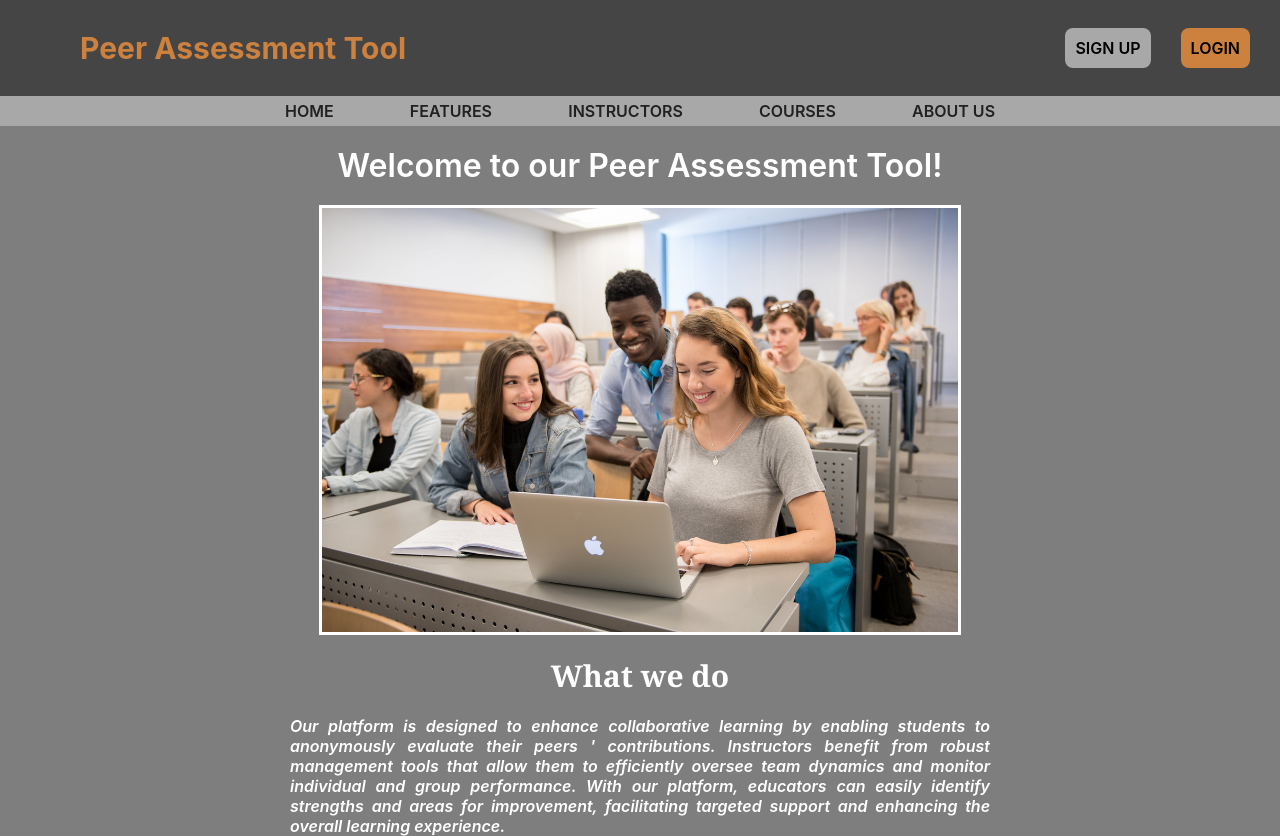
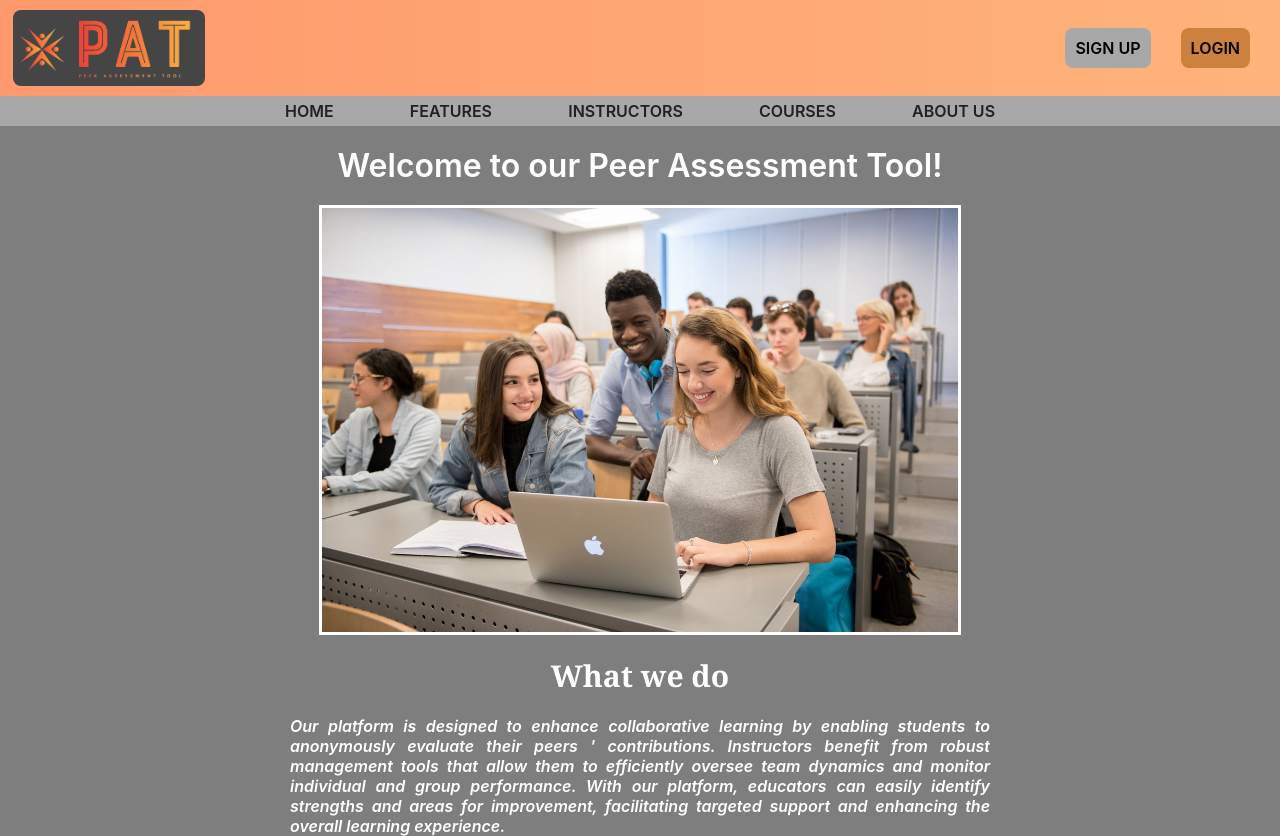
Before and after one commit to DaraDadgar/GroupX_SOEN341_Project_F24, a React (Vite) app in the folder frontend/: page / in a window 1280 px wide. Built offline with nearby package versions, Linux system fonts and the light colour scheme.

Commit message:
cool css stuff

```diff
--- a/frontend/src/components/Header.jsx
+++ b/frontend/src/components/Header.jsx
@@ -1,4 +1,5 @@
 import "../css/header.css";
+import logo from "../assets/header.png"
 import { useNavigate } from "react-router-dom";
 import { useAuth } from "../config/UseAuth";
 import homeIcon from "../pictures/home.png";
@@ -9,7 +10,7 @@ export default function Header() {
 
   return (
     <header>
-      <h1>Peer Assessment Tool</h1>
+      <img src={logo} alt="Flowers in Chania" className="logo"></img>
       {token ? <LoggedIn /> : <LoggedOut />}
     </header>
   );
--- a/frontend/src/css/header.css
+++ b/frontend/src/css/header.css
@@ -1,9 +1,22 @@
+:root {
+  --bg-color:rgba(70 69 69 / 100%);
+}
+
+
+
 header {
-  background-color: rgba(70 69 69 / 100%);
+  /* background-color: rgba(70 69 69 / 100%); */
+  background: linear-gradient(to right, #ff7e5f, #feb47b);
   display: flex;
   flex-direction: row;
   align-items: center;
+  background-size: 200% 100%; /* Larger background for transition */
+  background-position: 0% 50%; /* Start position */
   height: 96px;
+  transition: background-position 1s ease;
+}
+header:hover {
+  background-position: 100% 50%;
 }
 
 header h1 {
@@ -24,23 +37,34 @@ header .topright-display {
 .sign-up {
   background-color: rgba(168 168 168 / 100%);
   margin-right: 30px;
+  transition: background-color 0.3s ease, transform 0.3s ease;
 }
 
 .sign-up:hover {
   color: rgba(168 168 168 / 100%);
   background-color: black;
+  transform: scale(1.1);
 }
 
 .login,
 .logout,
 header img {
   background-color: rgba(204 129 63 / 100%);
+  transition: background-color 0.3s ease, transform 0.3s ease;
+}
+
+.logo {
+  background-color: var(--bg-color);
+  height: 80%;
+  width: 15%;
+  margin-left: 1%;
 }
 
 .login:hover,
 .logout:hover {
   color: rgba(204 129 63 / 100%);
   background-color: black;
+  transform: scale(1.1);
 }
 
 header span {
--- a/frontend/src/css/main-login.css
+++ b/frontend/src/css/main-login.css
@@ -1,3 +1,7 @@
+.root {
+  --dark-orange: rgba(204 129 63 / 100%);
+}
+
 .main-login {
   background-color: rgba(168 168 168 / 100%);
   width: 450px;
@@ -35,8 +39,14 @@
   margin: 0 20px;
   font-size: 18px;
   padding: 5px 0;
+  padding-left: 5px;
   border: none;
   border-radius: 5px;
+  transition: all 1s ease;
+}
+
+.main-login .fields > input:focus{
+  background-color: rgb(218, 253, 211);
 }
 
 .main-login .usertype {
@@ -59,12 +69,14 @@
   margin: 30px 120px;
   border: none;
   border-radius: 10px;
+  transition: 0.3s;
 }
 
 .main-login input[type="submit"]:hover {
   color: rgba(70 69 69 / 100%);
   background-color: rgba(204 129 63 / 100%);
   cursor: pointer;
+  transform: scale(1.05);
 }
 
 .main-login input[type="submit"]:active {
@@ -78,9 +90,12 @@
   font-style: italic;
   align-self: center;
   margin-top: 20px;
+  transition: 0.3s;
+  text-decoration: underline;
+  text-decoration-color: transparent;
 }
 
 .main-login > form > span:hover {
-  text-decoration: underline;
+  text-decoration-color:  rgb(34 33 33);
   cursor: pointer;
 }
--- a/frontend/src/css/main-signup.css
+++ b/frontend/src/css/main-signup.css
@@ -38,7 +38,17 @@
 }
 
 .main-signup .fields input {
+  margin: 0 10px;
   font-size: 18px;
+  padding: 0px;
+  padding-left: 5px;
+  border: none;
+  border-radius: 5px;
+  transition: all 1s ease;
+}
+
+.main-signup .fields input:focus {
+  background-color: rgb(218, 253, 211);
 }
 
 .main-signup input[type="radio"] {
@@ -53,12 +63,14 @@
   margin: 30px 0;
   border: none;
   border-radius: 10px;
+  transition: 0.3s;
 }
 
 .main-signup input[type="submit"]:hover {
   color: rgba(70 69 69 / 100%);
   background-color: rgba(204 129 63 / 100%);
   cursor: pointer;
+  transform: scale(1.05);
 }
 
 .main-signup input[type="submit"]:active {
@@ -70,9 +82,12 @@
   font-size: 15px;
   font-weight: lighter;
   font-style: italic;
+  text-decoration: underline;
+  text-decoration-color: transparent;
+  transition: 0.3s;
 }
 
 .already-account-option:hover {
-  text-decoration: underline;
+  text-decoration-color:  rgb(34 33 33);
   cursor: pointer;
 }
--- a/frontend/src/css/navbar.css
+++ b/frontend/src/css/navbar.css
@@ -9,19 +9,37 @@ nav > ul {
   justify-content: center;
   list-style-type: none;
   gap: 6%;
+  transition: 0.2s;
 }
 
 nav li:hover {
   text-decoration: underline;
+  transform: scale(1.1);
   cursor: pointer;
 }
 
 nav > ul > * {
-  text-decoration: none;
+  text-decoration: underline;
+  text-decoration-color: transparent;
   color: rgb(34 33 33);
+  transition: 0.2s;
 }
 
 nav > ul > *:hover {
-  text-decoration: underline;
-  cursor: pointer;
+  text-decoration-color: rgb(34 33 33);
+  transform: scale(1.05);
 }
+
+nav > ul > *::after {
+  content: '';
+  position: absolute;
+  left: 0;
+  bottom: 0;
+  width: 0;
+  height: 2px;
+  background: rgb(34 33 33);
+  transition: width 0.7s ease;
+}
+nav > ul > *:hover::after {
+  width: 100%;
+}
```
Also changed, not shown: frontend/src/assets/header.png (added).
